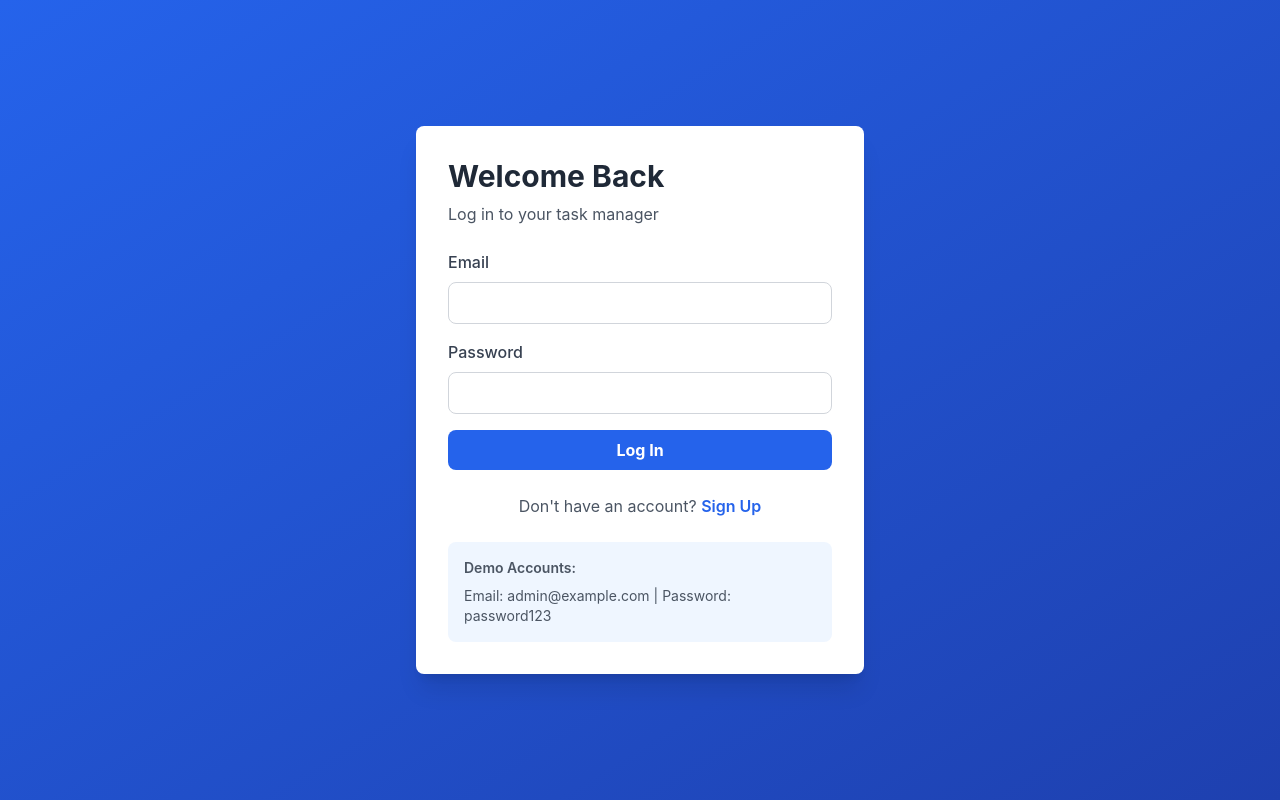
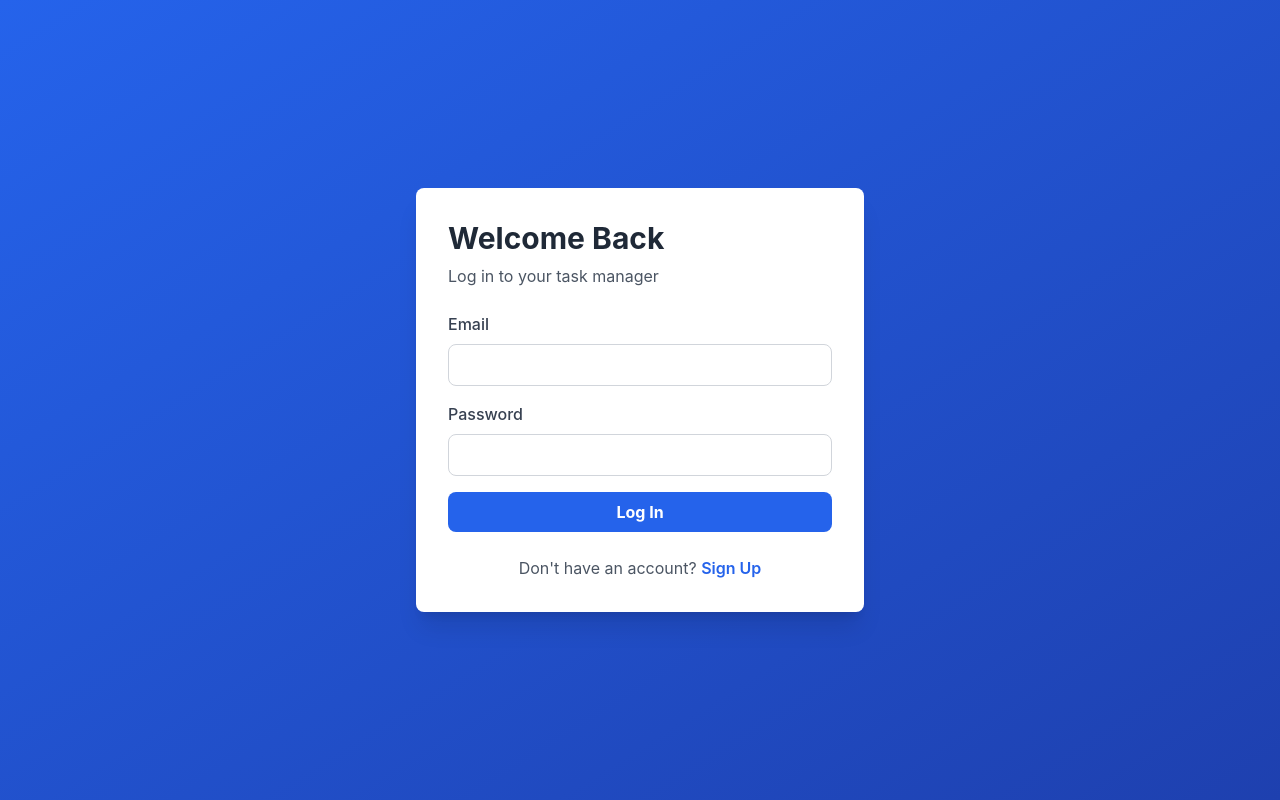
Before and after one commit to Rohitaa90-Test2/Team-Task-Management, a React (Vite) app in the folder frontend/: page /login in a window 1280 px wide. Built offline with nearby package versions, Linux system fonts and the light colour scheme; no server answers.

Commit message:
Remove dummy login credentials from login page

```diff
--- a/frontend/src/pages/Login.jsx
+++ b/frontend/src/pages/Login.jsx
@@ -80,11 +80,6 @@ export const Login = () => {
             Sign Up
           </Link>
         </p>
-
-        <div className="mt-6 p-4 bg-blue-50 rounded-lg text-sm text-gray-600">
-          <p className="font-semibold mb-2">Demo Accounts:</p>
-          <p>Email: admin@example.com | Password: password123</p>
-        </div>
       </div>
     </div>
   );
```
